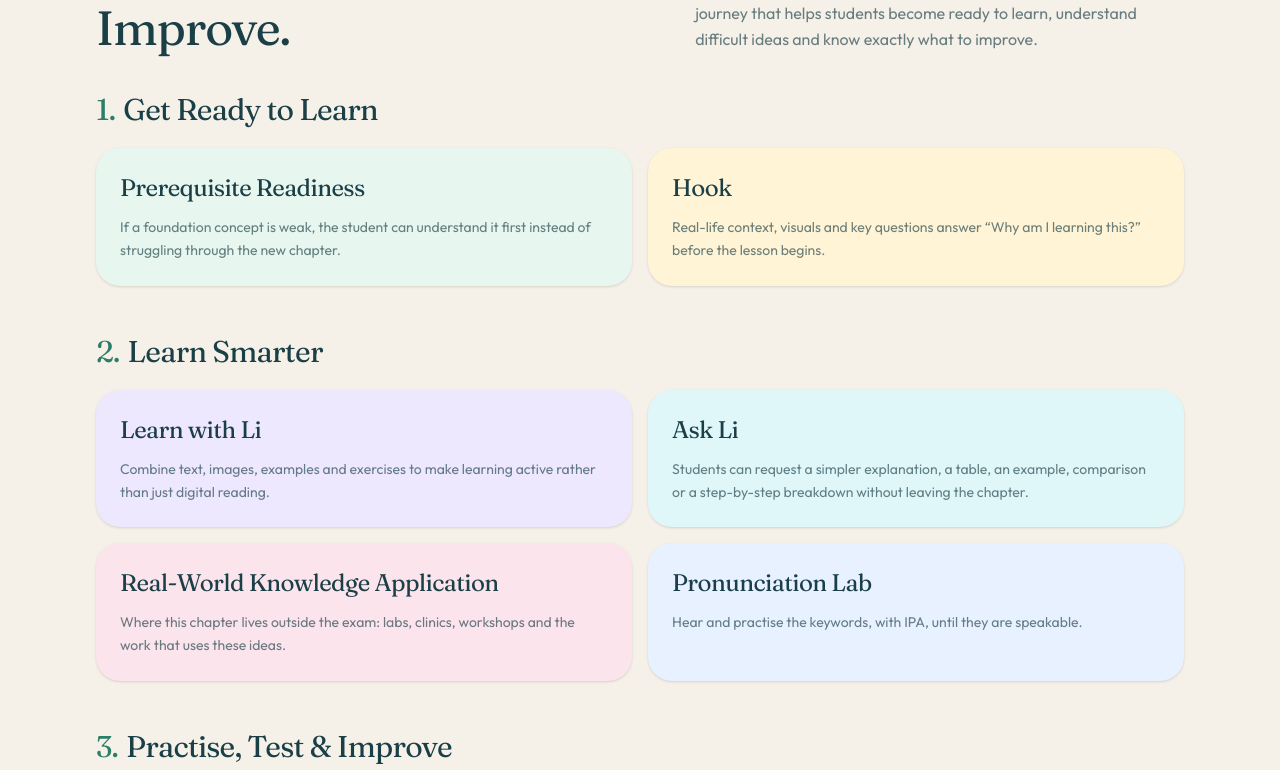
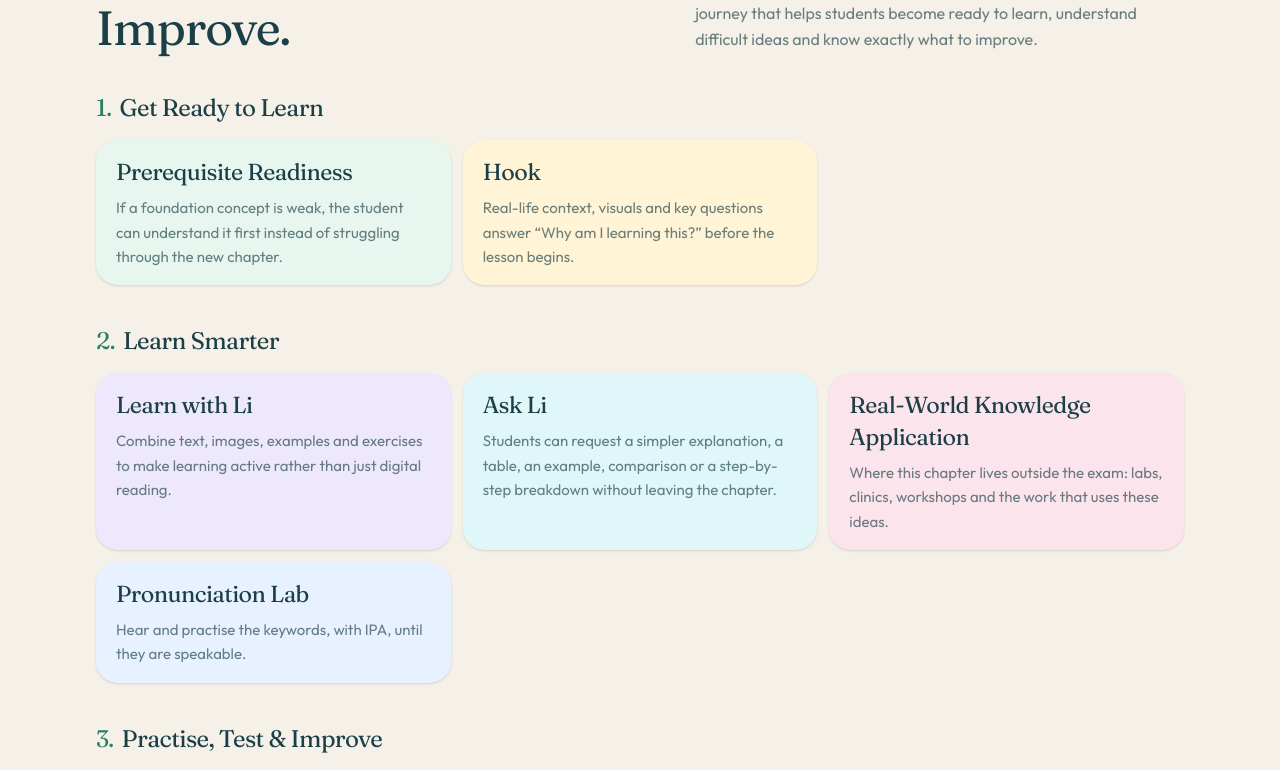
Before and after one commit to Sujai06062011/learn-li-website, a Next.js app: page / in a window 1280 px wide. Shown: the part 5250-6020 px from the top of the page. Built offline with nearby package versions, Linux system fonts and the light colour scheme.

Commit message:
Tighten learning-journey cards to a three-column size
Keep the four groups, but make each card as compact as the original
pastel grid and slightly increase title and body type.

Co-authored-by: sujai.tce <sujai.tce@gmail.com>

```diff
--- a/src/components/home/LearningJourney.tsx
+++ b/src/components/home/LearningJourney.tsx
@@ -12,9 +12,11 @@ function JourneyCard({
   tone: Tone;
 }) {
   return (
-    <article className={cn("rounded-[1.5rem] p-6 shadow-sm", toneClass[tone])}>
-      <h3 className="font-display text-2xl tracking-tight">{title}</h3>
-      <p className="mt-3 text-sm leading-relaxed text-foreground/65">{body}</p>
+    <article className={cn("rounded-[1.35rem] px-5 py-4 shadow-sm", toneClass[tone])}>
+      <h3 className="font-display text-[1.35rem] leading-snug tracking-tight sm:text-[1.45rem]">
+        {title}
+      </h3>
+      <p className="mt-2 text-[15px] leading-relaxed text-foreground/65">{body}</p>
     </article>
   );
 }
@@ -32,25 +34,14 @@ export function LearningJourney() {
         <p className="text-base leading-relaxed text-foreground/65">{learningJourney.body}</p>
       </div>
 
-      <div className="mt-10 space-y-12">
+      <div className="mt-10 space-y-10">
         {learningJourney.groups.map((group, index) => (
           <div key={group.title}>
-            <h3 className="font-display text-2xl tracking-tight sm:text-3xl">
+            <h3 className="font-display text-xl tracking-tight sm:text-2xl">
               <span className="mr-2 text-[#2c7e69]">{index + 1}.</span>
               {group.title}
             </h3>
-            <div
-              className={cn(
-                "mt-5 grid gap-4",
-                group.cards.length === 1
-                  ? "max-w-xl"
-                  : group.cards.length === 2
-                    ? "sm:grid-cols-2"
-                    : group.cards.length === 4
-                      ? "sm:grid-cols-2"
-                      : "sm:grid-cols-2 lg:grid-cols-3"
-              )}
-            >
+            <div className="mt-4 grid gap-3 sm:grid-cols-2 lg:grid-cols-3">
               {group.cards.map((card) => (
                 <JourneyCard key={card.title} {...card} />
               ))}
```
